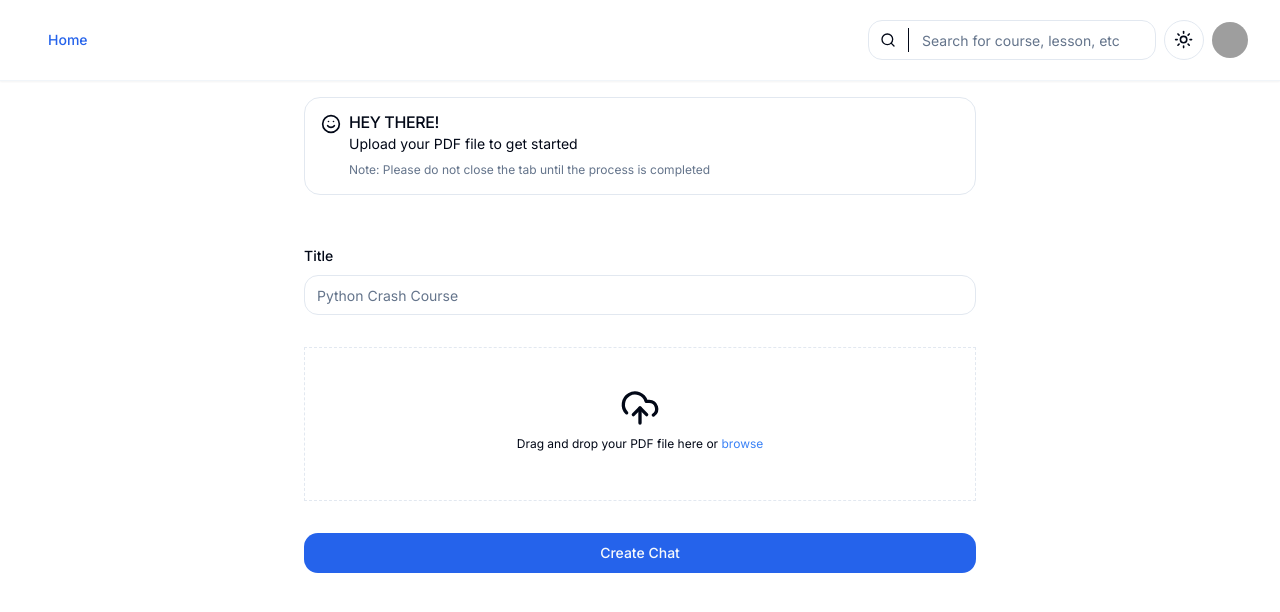
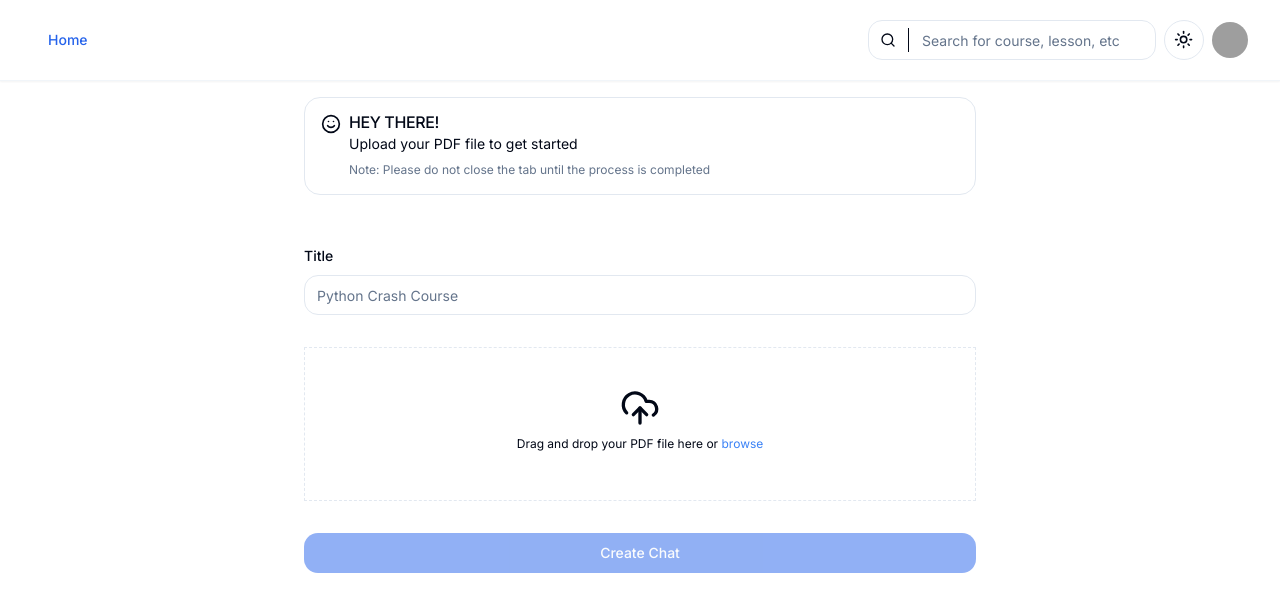
Before and after one commit to JuGit-pk/fyp-innovated, a Next.js app: page /documents/create in a window 1280 px wide. Shown: the top 612 px of the page. Built offline with nearby package versions, Linux system fonts and the light colour scheme; no server answers; grey boxes are pictures that could not be loaded.

Commit message:
- build: generate prisma
- fix document upload form validation

```diff
--- a/package.json
+++ b/package.json
@@ -4,7 +4,7 @@
   "private": true,
   "scripts": {
     "dev": "next dev",
-    "build": "next build",
+    "build": "npx prisma generate && next build",
     "start": "next start",
     "lint": "next lint"
   },
--- a/src/components/forms/create.tsx
+++ b/src/components/forms/create.tsx
@@ -288,7 +288,10 @@ const CreateForm = () => {
             disabled={
               uploadFileIsPending ||
               initChatIsPending ||
-              processDocumentIsPending
+              processDocumentIsPending || // if there is erorrs of the form validation state use hook form
+              // if there is no file in form
+              !form.getValues("pdfFile") ||
+              !form.getValues("title")
             }
           >
             {uploadFileIsPending ||
```
